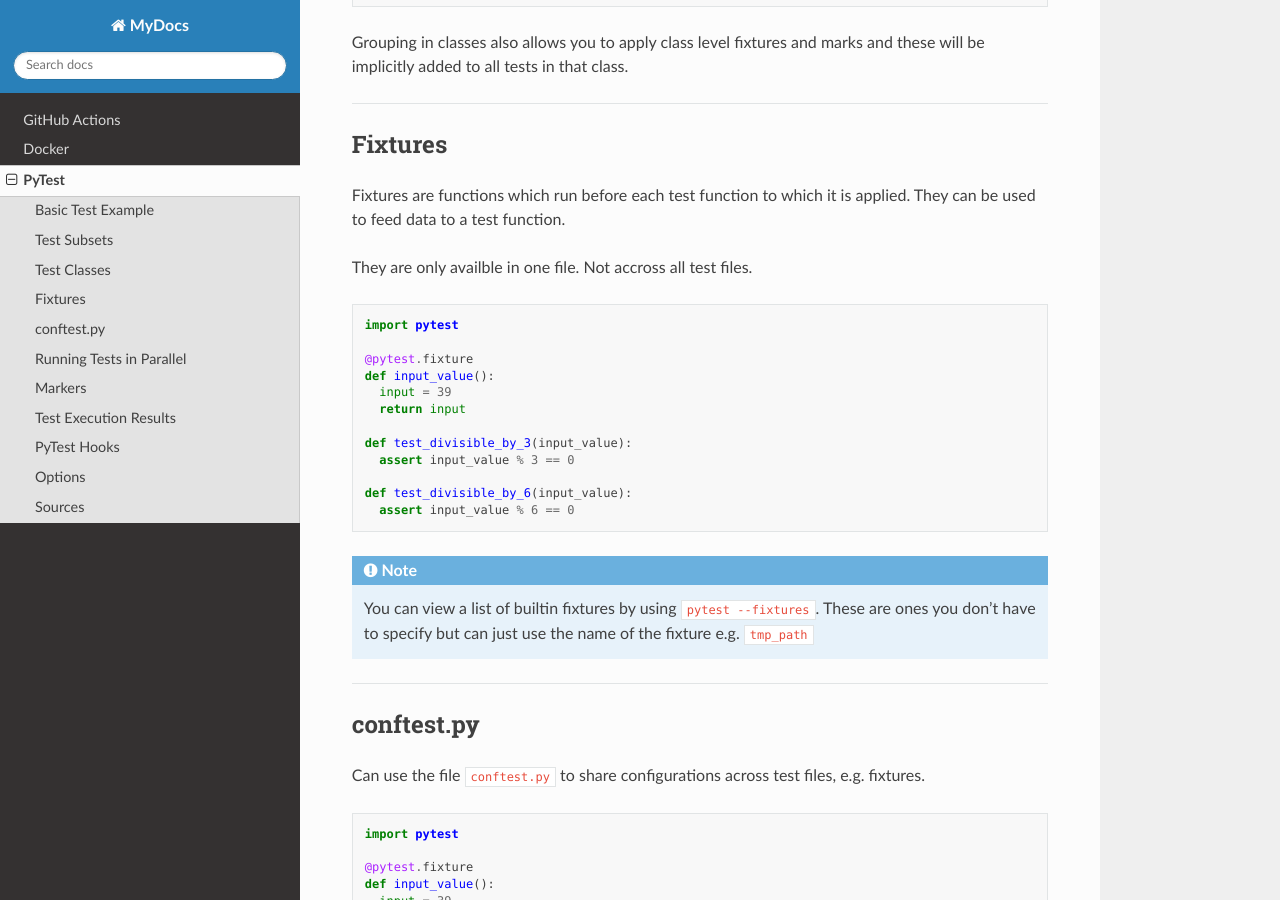
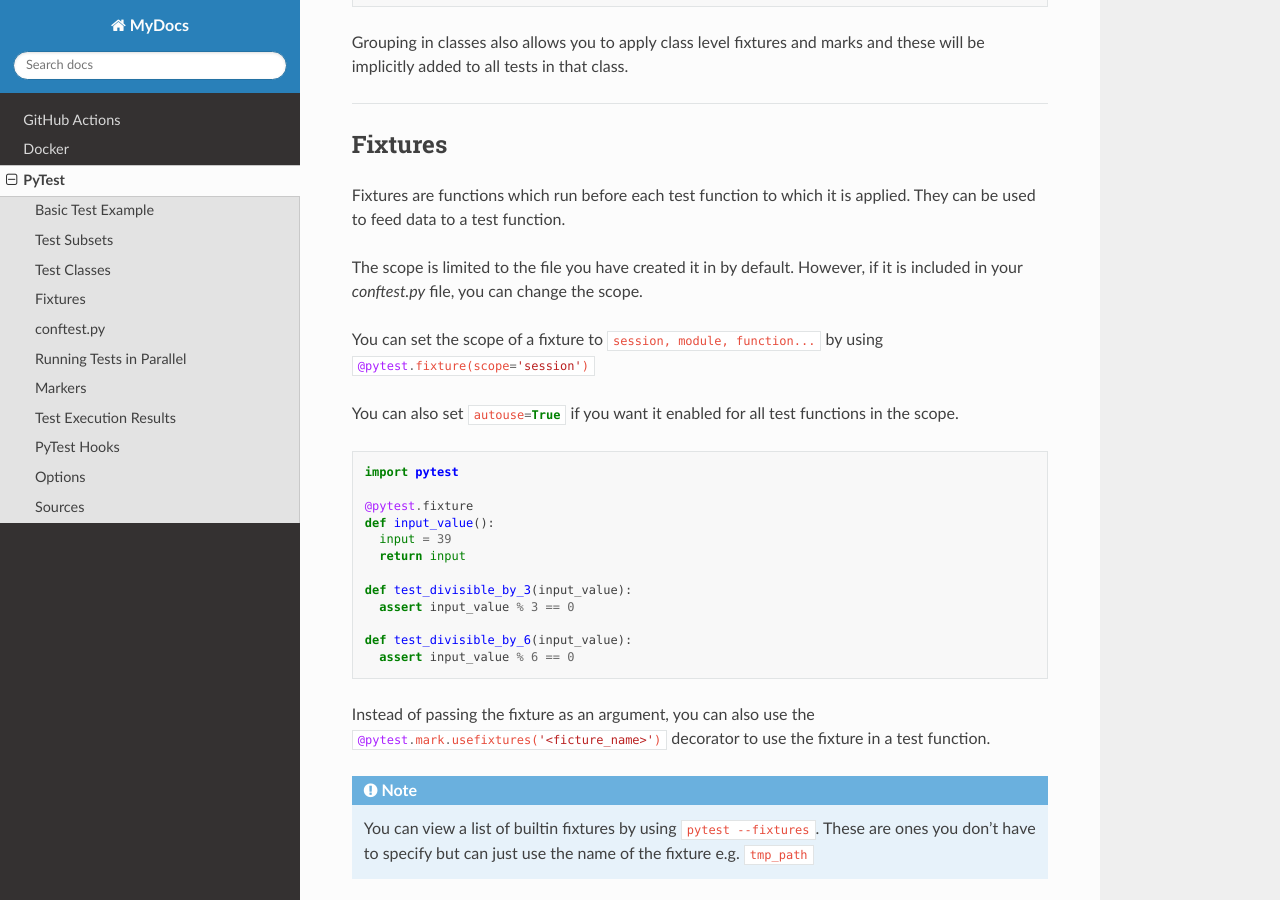
Before and after one commit to mcbottcher/my_docs, a Sphinx documentation site: the page built from docs/source/pytest.rst, in a window 1280 px wide and 900 px high, scrolled down 1464 px. Built offline with Sphinx 7.4.7 and the Read the Docs theme 2.0.0, drawn with Linux system fonts in a browser that asks for light colours; some of the changed text lies outside the part shown.

Commit message:
pytest: Added more fixture info

```diff
--- a/docs/source/pytest.rst
+++ b/docs/source/pytest.rst
@@ -92,7 +92,12 @@ Fixtures
 Fixtures are functions which run before each test function to which it is applied.
 They can be used to feed data to a test function.
 
-They are only availble in one file. Not accross all test files.
+The scope is limited to the file you have created it in by default. However, if it is included
+in your *conftest.py* file, you can change the scope.
+
+You can set the scope of a fixture to ``session, module, function...`` by using :python:`@pytest.fixture(scope='session')`
+
+You can also set :python:`autouse=True` if you want it enabled for all test functions in the scope.
 
 .. code-block:: python
 
@@ -108,6 +113,9 @@ They are only availble in one file. Not accross all test files.
 
   def test_divisible_by_6(input_value):
     assert input_value % 6 == 0
+
+Instead of passing the fixture as an argument, you can also use the :python:`@pytest.mark.usefixtures('<ficture_name>')`
+decorator to use the fixture in a test function.
 
 .. note::
   You can view a list of builtin fixtures by using ``pytest --fixtures``. These are ones
@@ -256,7 +264,7 @@ Options
 - ``--maxfail <max_number_of_fails>``: Number of fails after which to halt test execution
 - ``-n <num_of_workers>``: How many parallel workers will run the tests
 - ``--junittxml=<path_to_file>``: Outputs test results to XML
-
+- ``-s``: This will show :python:`print()` from test functions in the console
 
 ----
 
```
